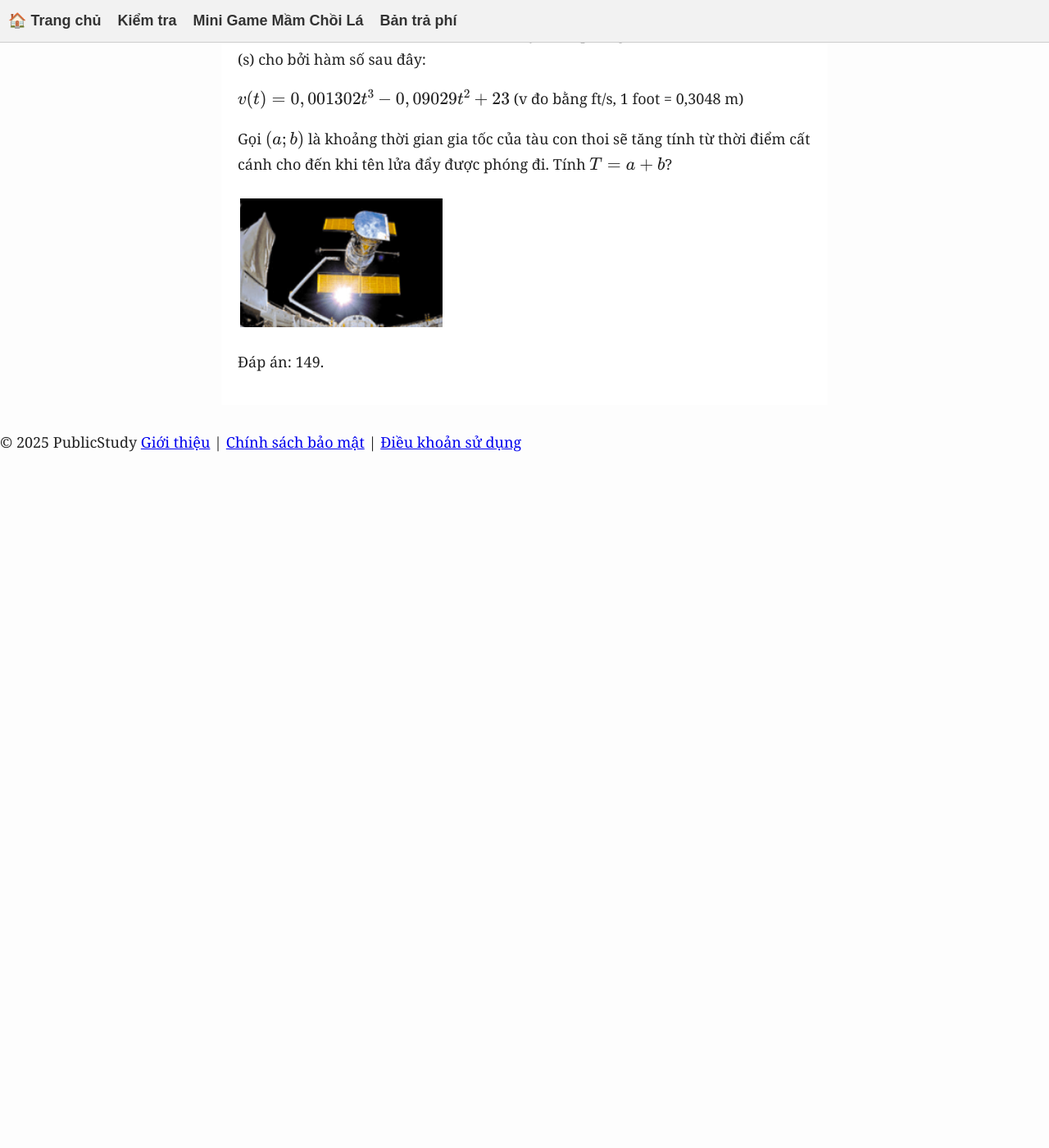
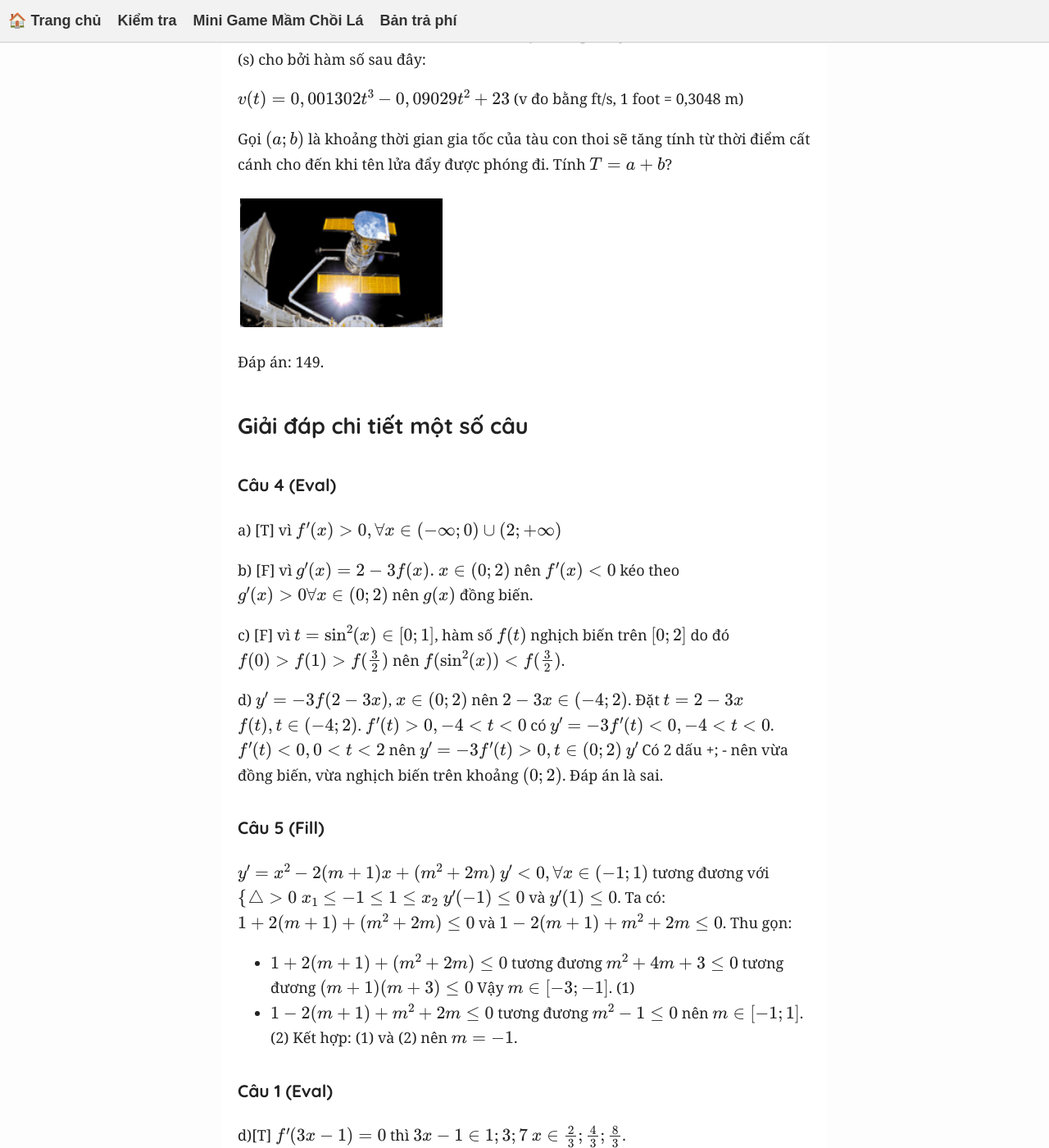
Before and after one commit to NguyenMuoiVN1988/publicstudyrepo, a Jekyll site: the page built from T12/T12TestC1B1.md, in a window 1280 px wide and 1400 px high, scrolled down 8544 px. Shown: the whole window at 82% size. Built offline with Jekyll 4.4.1, drawn with Linux system fonts in a browser that asks for light colours; before the commit the page ends 9117 px from its top, so only the background shows below that; some of the changed text lies outside the part shown.

Commit message:
Update T12TestC1B1.md

```diff
--- a/T12/T12TestC1B1.md
+++ b/T12/T12TestC1B1.md
@@ -213,3 +213,52 @@ Gọi $(a;b)$ là khoảng thời gian gia tốc của tàu con thoi sẽ tăng
 ![](2025-09-01-13-34-33.png)
 
 Đáp án: 149.
+
+## Giải đáp chi tiết một số câu
+
+### Câu 4 (Eval)
+
+a) [T] vì $f'(x)\gt 0, \forall x\in (-\infty;0)\cup(2;+\infty)$
+
+b) [F] vì $g'(x)=2-3f(x).$
+$x\in (0;2)$ nên $f'(x)\lt 0$ kéo theo $g^{\prime} (x)>0\forall x\in (0;2)$ nên $g(x)$ đồng biến.
+
+c) [F] vì $t=\sin^2(x)\in [0;1]$, hàm số $f(t)$ nghịch biến trên $[0;2]$ do đó $f(0)\gt f(1)\gt f(\frac{3}{2})$ nên $f(\sin^{2}(x))\lt f(\frac{3}{2})$.
+
+d) $y'=-3f(2-3x)$, $x\in (0;2)$ nên $2-3x\in (-4;2)$. Đặt $t=2-3x$
+$f(t), t\in (-4;2)$. $f'(t)>0, -4<t<0$ có $y'=-3f'(t)<0, -4<t<0$.
+$f'(t)<0, 0<t<2$ nên $y'=-3f'(t)>0, t\in (0;2)$
+$y'$ Có 2 dấu +; - nên vừa đồng biến, vừa nghịch biến trên khoảng $(0;2)$. Đáp án là sai.
+
+### Câu 5 (Fill)
+
+$y'=x^2-2(m+1)x+(m^2+2m)$
+$y'<0, \forall x\in(-1;1)$ tương đương với $\begin{cases}\triangle >0 \\ x_{1}\leq -1 \leq 1\leq x_2 \end{cases}$
+$y'(-1)\le 0$ và $y'(1)\le 0$. Ta có: $1+2(m+1)+(m^2+2m)\le 0$ và $1-2(m+1)+m^2+2m\le 0$.
+Thu gọn:
+- $1+2(m+1)+(m^2+2m)\le 0$ tương đương $m^2+4m+3\le 0$ tương đương $(m+1)(m+3)\le 0$
+Vậy $m\in [-3;-1]$. (1)
+- $1-2(m+1)+m^2+2m\le 0$ tương đương $m^2-1\le 0$ nên $m\in [-1;1]$.  (2)
+Kết hợp: (1) và (2) nên $m=-1$.
+
+### Câu 1 (Eval)
+
+d)[T] $f'(3x-1)=0$ thì $3x-1\in \{1;3;7\}$
+$x\in \{\frac{2}{3}; \frac{4}{3}; \frac{8}{3}\}$.
+
+### Câu 4 (Fill)
+
+Gọi số khách là $x\in \mathbb{N}$
+
+Ta có hàm $f(x)=\begin{cases}5x,\, x\leq 30 \\ x\Big(5-(x-30).a:1000\Big), \, 31\le x\le 45 \end{cases}$
+$f'(x)=\begin{cases} 5, x\le 30 \\ \Big(5-(x-30).a:1000)+x\Big(0-a:1000)\Big), \, 31\le x\le 45 \end{cases}$
+
+Hàm số $f(x)$ đồng biến $x\in [31;38]$ (1)
+
+nghĩa là $f'(x)=\Big(5-(x-30).a:1000)+x\Big(0-a:1000)\Big)>0$ với $x\in [31;38]$.
+
+$f'(x)=x(\frac{-2a}{1000})+5+\frac{30a}{1000}>0$
+
+Khi $x\leq \left( 5+\frac{30a}{1000} \right):\frac{(2a)}{1000}$ (2)
+
+Từ (1) và (2) thì $38 \le \left( 5+\frac{30a}{1000} \right):\frac{(2a)}{1000}$.
```
